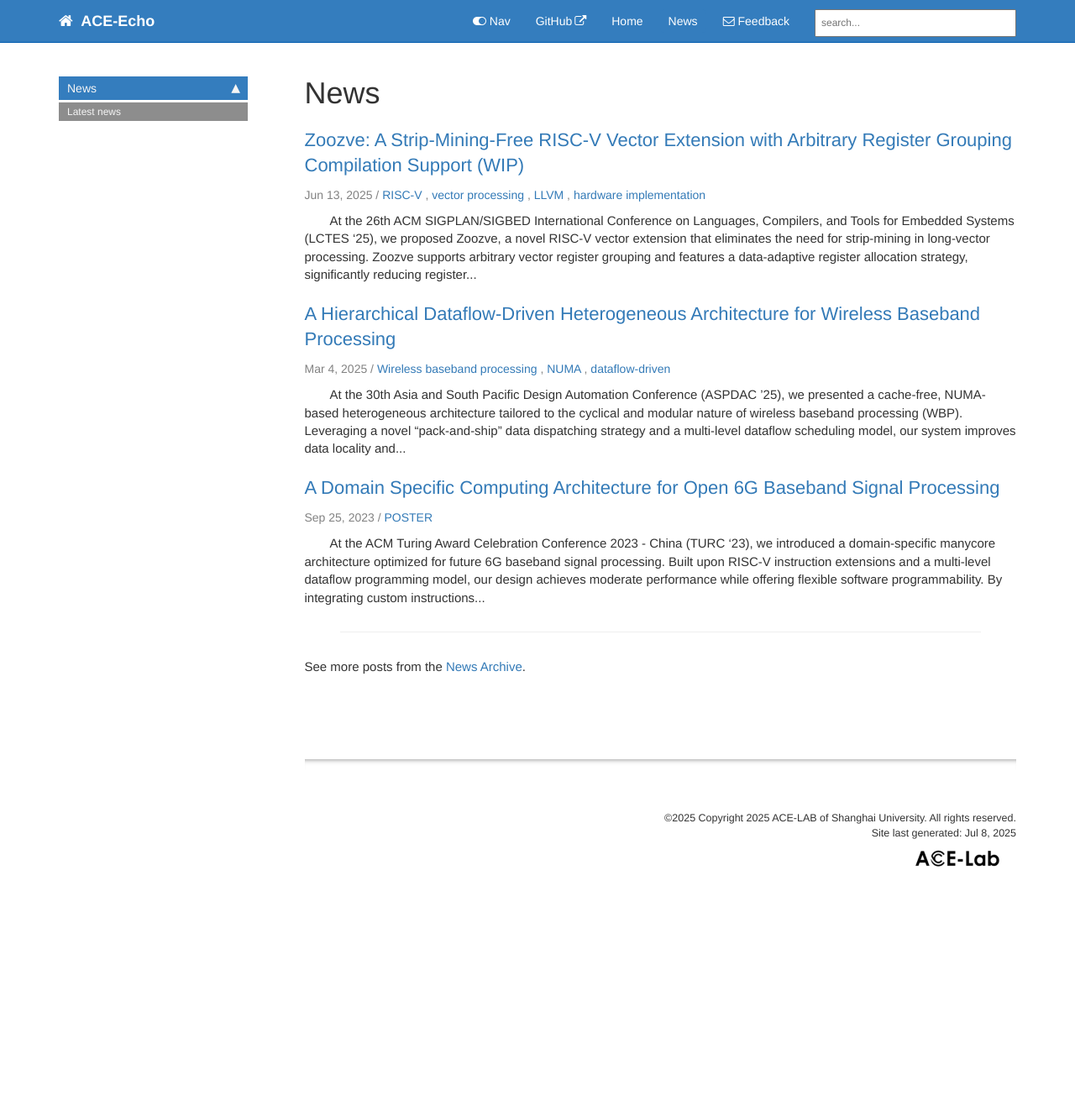
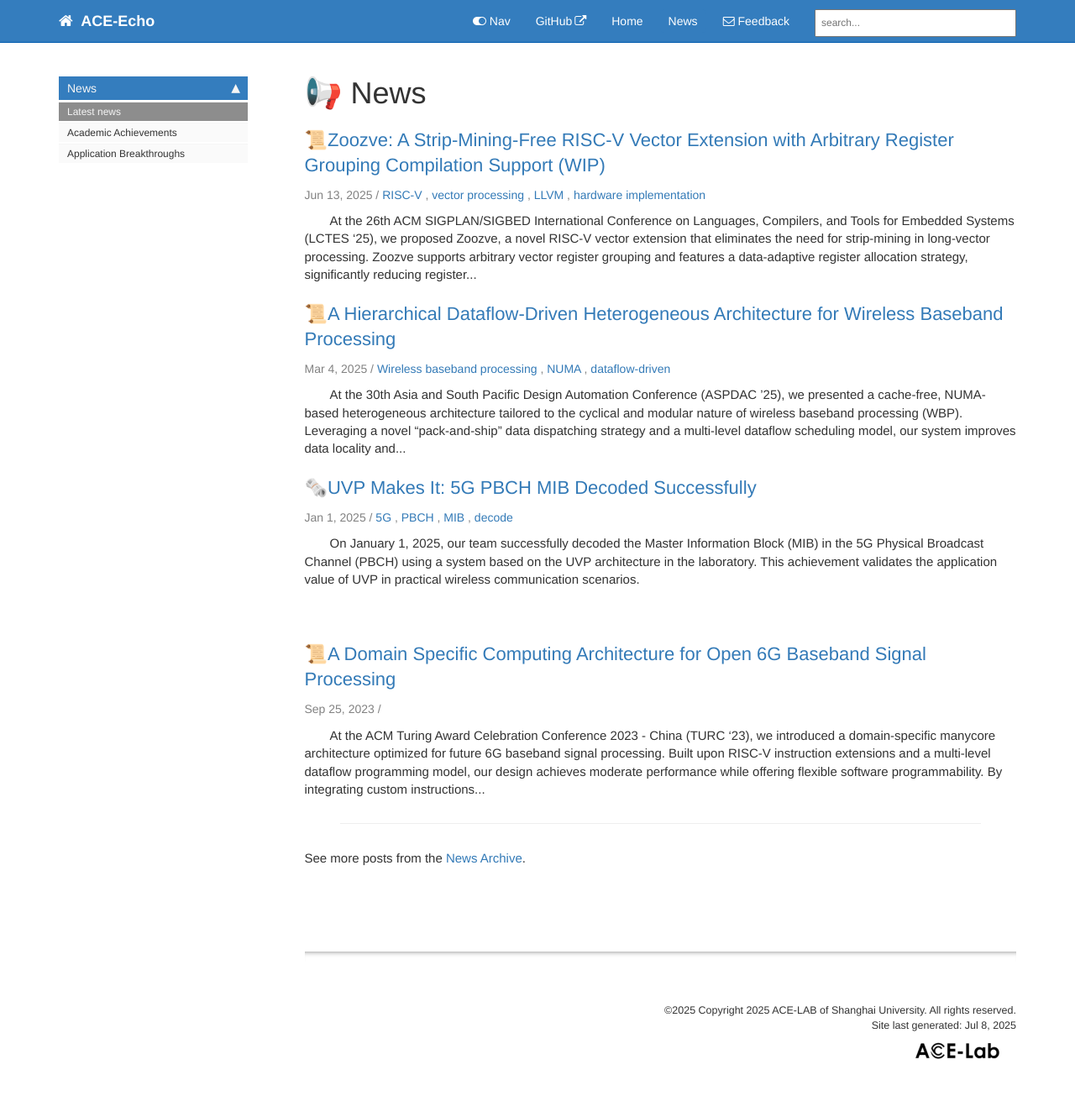
Before and after one commit to ACELab-SHU/ACE-AURA, a Jekyll site: the page built from pages/news/news.html, in a window 1280 px wide. Shown: the whole page at 84% size. Built offline with Jekyll 4.4.1, drawn with Linux system fonts in a browser that asks for light colours; comment, search, counter and statistics services are not loaded; before the commit the page ends 1101 px from its top, so only the background shows below that.

Commit message:
Update News.

```diff
--- a/_data/sidebars/home_sidebar.yml
+++ b/_data/sidebars/home_sidebar.yml
@@ -11,6 +11,12 @@ entries:
     - title: Latest news
       url: /news.html
       output: web, pdf
+    - title: Academic Achievements
+      url: /academic_achievements.html
+      output: web, pdf
+    - title: Application Breakthroughs
+      url: /breakthroughs_in_application.html
+      output: web, pdf
     # - title: Theme instructions
     #   url: /mydoc_introduction.html
     #   output: web
--- a/_posts/2023-09-25-test-post-last-year.md
+++ b/_posts/academic/2023-09-25-academic-1.md
@@ -1,9 +1,10 @@
 ---
-title:  "A Domain Specific Computing Architecture for Open 6G Baseband Signal Processing"
+title:  "📜A Domain Specific Computing Architecture for Open 6G Baseband Signal Processing"
 published: true
-permalink: test-post-from-last-year.html
+category: academic
+permalink: academic-1.html
 summary: false
-tags: [POSTER]
+tags: []
 ---
 
 
--- /dev/null
+++ b/_posts/application/2025-1-1-application-1.md
@@ -0,0 +1,48 @@
+---
+title:  "🗞️UVP Makes It: 5G PBCH MIB Decoded Successfully"
+published: true
+category: application
+permalink: application-1.html
+summary: false
+tags: [5G,PBCH,MIB,decode]
+---
+
+
+&emsp;&emsp;On January 1, 2025, <b>our team successfully decoded the Master Information Block (MIB) in the 5G Physical Broadcast Channel (PBCH) </b>using a system based on the UVP architecture in the laboratory. This achievement validates the application value of UVP in practical wireless communication scenarios.
+&emsp;&emsp;&emsp;&emsp;&emsp;&emsp;&emsp;&emsp;&emsp;&emsp;&emsp;&emsp;&emsp;&emsp;&emsp;&emsp;&emsp;&emsp;&emsp;&emsp;&emsp;&emsp;&emsp;&emsp;&emsp;&emsp;&emsp;&emsp;&emsp;&emsp;&emsp;&emsp;&emsp;&emsp;&emsp;&emsp;&emsp;&emsp;&emsp;&emsp;&emsp;&emsp;&emsp;&emsp;&emsp;&emsp;&emsp;&emsp;&emsp;&emsp;&emsp;&emsp;&emsp;&emsp;&emsp;&emsp;&emsp;&emsp;&emsp;&emsp;&emsp;&emsp;&emsp;&emsp;&emsp;&emsp;&emsp;&emsp;&emsp;&emsp;&emsp;&emsp;&emsp;&emsp;
+
+<div style="text-align: center;">
+    {% include image.html file="application1_1.png" caption="Adetailedviewof the SoC architecture and evaluation board setup."  max-width = "450" %}
+</div>
+
+<div style="text-align: center;">
+    {% include image.html file="application1_2.png" caption="Test setup for the evaluation board receiving and processing PBCH signals transmitted by abasestation." %}
+</div>
+
+
+
+&emsp;&emsp;At that time, the UVP system deployed on the VCU118 evaluation board was ready. The system adopts a 32-lane, Reg2048 configuration, tightly coupled with a lightweight RISC-V scalar core, and manages the collaborative work of various components through bus interconnection. The Digital Front-End (DFE) is responsible for real-time signal processing, the memory is used for code execution, and the serial port supports debugging and offline code access.
+
+&emsp;&emsp;After the test started, the UVP system processed the PBCH signal according to the procedure: first, it performed OFDM demodulation, completed 3 FFTs and related pre- and post-processing steps, followed by SSS search, DMRS search and other links. Among them, DMRS search involves a large number of correlation operations and pseudo-random sequence generation, requiring extensive permutation and reduction summation operations. Subsequently, channel estimation, channel equalization demodulation, bit descrambling and channel decoding are performed in sequence. The channel decoding adopts the belief propagation algorithm of polar codes, and its latency is greatly affected by the signal quality; the worse the signal quality, the more iterations are required.
+
+&emsp;&emsp;Throughout the process, UVP efficiently handled the vector operations in each link by virtue of its features such as supporting non-power-of-two register grouping, larger physical register files, and classifying vector instructions into symmetric and asymmetric categories with custom load/store schemes. Finally, the system successfully decoded the MIB, and at a frequency of 400MHz, the entire PBCH decoding process was completed within milliseconds.
+
+
+<div style="text-align: center;">
+    {% include image.html file="application1_3.png" caption=""  max-width = "500" %}
+</div>
+
+
+
+
+
+
+
+
+
+
+
+
+
+
+{% include links.html %}
--- a/pages/news/news.html
+++ b/pages/news/news.html
@@ -1,5 +1,5 @@
 ---
-title: News
+title: 📢 News
 sidebar: home_sidebar
 keywords: news, blog, updates, release notes, announcements
 permalink: news.html
```
Also changed, not shown: _posts/academic/2025-03-04-academic-2.md (renamed from _posts/2025-03-04-first-post.md, +3 -2 lines), _posts/academic/2025-06-13-academic-3.md (renamed from _posts/2025-06-13-sample-post-jekyll.md, +3 -2 lines), pages/news/academic_achievements.html (added, +61 -0 lines), pages/news/breakthroughs_in_application.html (added, +60 -0 lines), images/application1_3.png (added), 3 other files.
